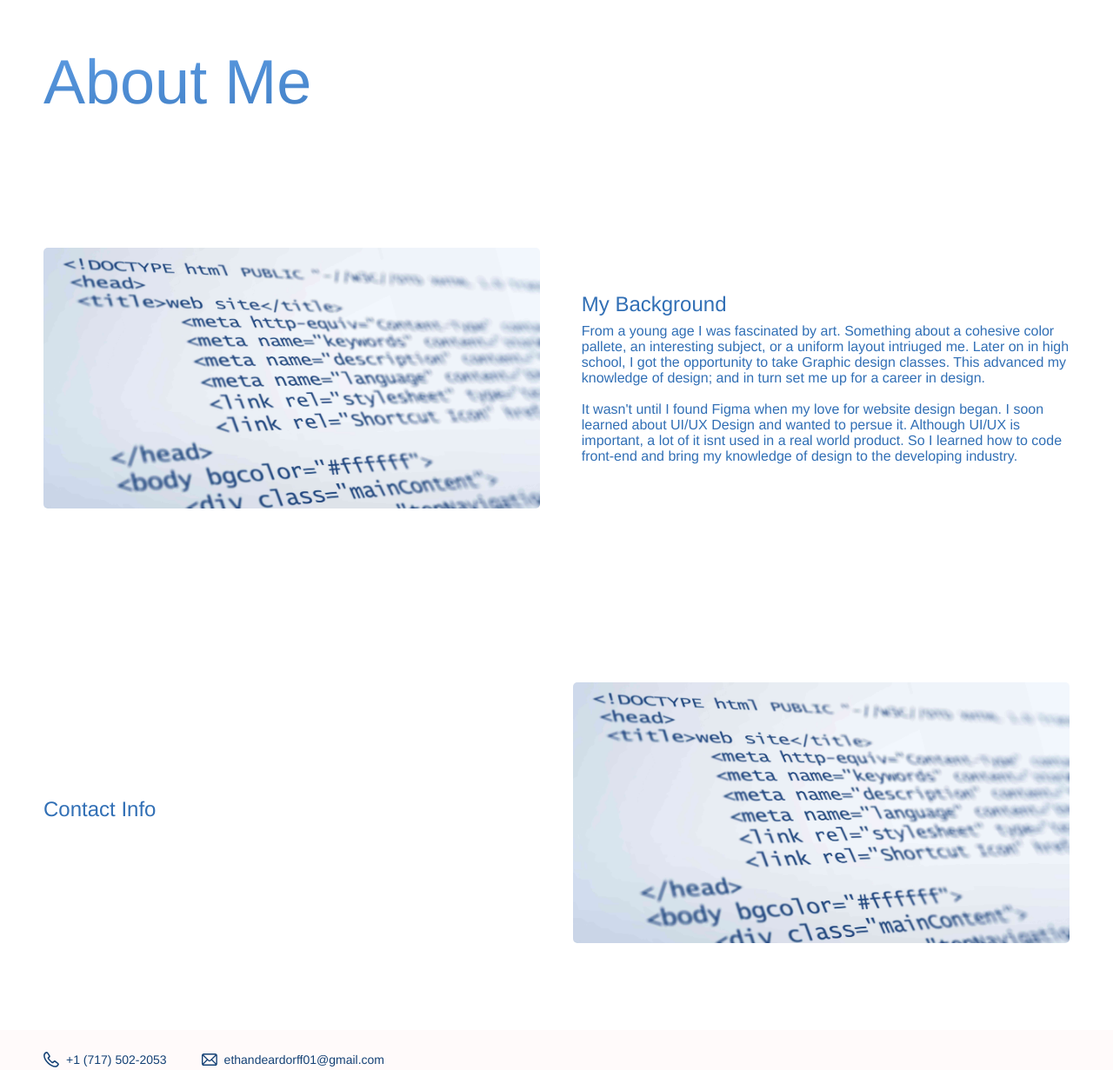
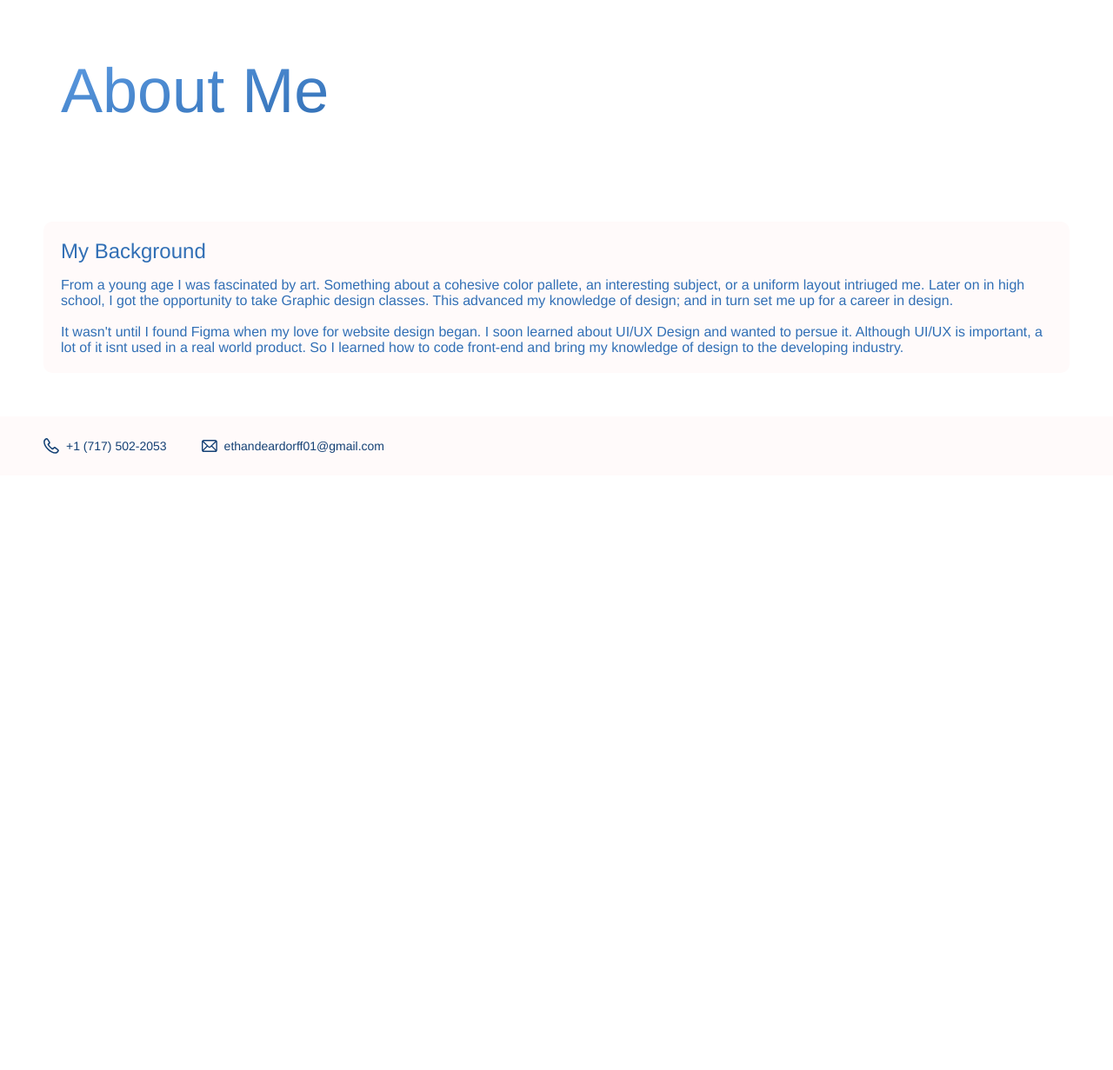
Before and after one commit to Ethan-Deardorff/Portfolio, a plain HTML site: page about-me.html in a window 1280 px wide. Shown: the part 47-1278 px from the top of the page at 87% size. After the commit the page ends 800 px from the top, so only its background shows below. Drawn offline with Linux system fonts and the light colour scheme.

Commit message:
Added to About Me
- Layout change
- Added styles
- Added assets

```diff
--- a/Style/portfolio-style.css
+++ b/Style/portfolio-style.css
@@ -49,9 +49,28 @@ body {
     --font-size-large-5: 72px;
 }
 
+.title-container {
+    display: flex;
+    width: 100%;
+    height: fit-content;
+    padding: 50px;
+    margin-top: 50px;
+}
+
 .title {
-    margin-top: 50px;
-    padding: 50px;
+    width: fit-content;
+    padding: 10px 20px;
+    font-weight: var(--font-weight-2);
+    display: flex;
+    flex-direction: column;
+    gap: var(--gaps-small-3);
+    color: var(--colors-blue-2);
+    transition: background-color 0.2s ease-in-out;
+}
+
+.title:hover {
+    background-color: var(--colors-white-1);
+    border-radius: 10px;
 }
 
 h1 {
@@ -216,6 +235,17 @@ path {
     align-items: center;
 }
 
+.underline-icon {
+    display: flex;
+    position: relative;
+    top: 10px;
+    align-items: center;
+    width: 40%;
+    height: 3px;
+    background: var(--colors-blue-2);
+    border-radius: 6px;
+}
+
 
 
 /* Introduction CSS */
@@ -284,7 +314,7 @@ path {
 }
 
 .gradient-bg {
-    background-color: #f3ec78;
+    background-color: var(--colors-blue-2);
     background-image: var(--gradients-blue-1);
 }
 
@@ -297,6 +327,15 @@ path {
 
 .fit-content {
     width: fit-content;
+}
+
+.column {
+    flex-direction: column;
+}
+
+.sm-gap {
+    display: flex;
+    gap: var(--gaps-small-2);
 }
 
 .flex-end {
@@ -329,6 +368,27 @@ path {
     background-image: var(--gradients-blue-1);
 }
 
+.container-fit {
+    padding: 50px;
+    height: fit-content;
+}
+
+.round-container {
+    display: flex;
+    gap: var(--gaps-small-2);
+    color: var(--colors-blue-2);
+    padding: 20px;
+    background: var(--colors-white-1);
+    border-radius: 10px;
+    overflow: hidden;
+}
+
+.image-bg {
+    position: relative;
+    top: 0;
+    left: 0;
+
+}
 
 
 
@@ -407,12 +467,12 @@ path {
 
 /* Index Ab Me */
 .index-ab-me {
-    padding: 50px;
-    width: 100%;
-    height: 500px;
     display: flex;
     flex-direction: column;
-    color: var(--colors-blue-2);
+    height: 500px;
+    margin-top: 50px;
+    align-items: flex-start;
+    justify-content: center;
 }
 
 
--- a/about-me.html
+++ b/about-me.html
@@ -41,39 +41,20 @@
                 </nav>
             </div>
         </header>
-        <div class="title">
-            <h1 class="gradient-bg gradient-text">About Me</h1>
-        </div>
-        <section class="element" id="main-page-portfolio">
-            <div class="main-page-gallery">
-                <div class="gallery-project">
-                    <div class="gallery-img">
-                        <img src="Assets/html-codes.jpeg">
-                    </div>
-                    <div class="gallery-desc">
-                        <div class="gallery-text">
-                            <h3>My Background</h3>
-                            <p>From a young age I was fascinated by art. Something about a cohesive color pallete, an interesting subject, or a uniform layout intriuged me. Later on in high school, I got the opportunity to take Graphic design classes. This advanced my knowledge of design; and in turn set me up for a career in design.<br><br>It wasn't until I found Figma when my love for website design began. I soon learned about UI/UX Design and wanted to persue it. Although UI/UX is important, a lot of it isnt used in a real world product. So I learned how to code front-end and bring my knowledge of design to the developing industry.</p>
-                        </div>
-                    </div>
+        <section class="title-container">
+            <div class="title">
+                <h1 class="gradient-bg gradient-text">About Me</h1>
+            </div>
+        </section>
+        <section class="container-fit w-100">
+            <div class="round-container">
+                <div class="sm-gap column">
+                    <h3>My Background</h3>
+                    <p>From a young age I was fascinated by art. Something about a cohesive color pallete, an interesting subject, or a uniform layout intriuged me. Later on in high school, I got the opportunity to take Graphic design classes. This advanced my knowledge of design; and in turn set me up for a career in design.<br><br>It wasn't until I found Figma when my love for website design began. I soon learned about UI/UX Design and wanted to persue it. Although UI/UX is important, a lot of it isnt used in a real world product. So I learned how to code front-end and bring my knowledge of design to the developing industry.</p>
                 </div>
             </div>
         </section>
-        <section class="element" id="main-page-portfolio">
-            <div class="main-page-gallery">
-                <div class="gallery-project">
-                    <div class="gallery-desc">
-                        <div class="gallery-text">
-                            <h3>Contact Info</h3>
-                            <p></p>
-                        </div>
-                    </div>
-                    <div class="gallery-img">
-                        <img src="Assets/html-codes.jpeg">
-                    </div>
-                </div>
-            </div>
-        </section>
+
         <footer class="element">
             <div id="footer-content">
                 <div>
```
Also changed, not shown: index.html (+1 -1 lines), Assets/background.png (added).
